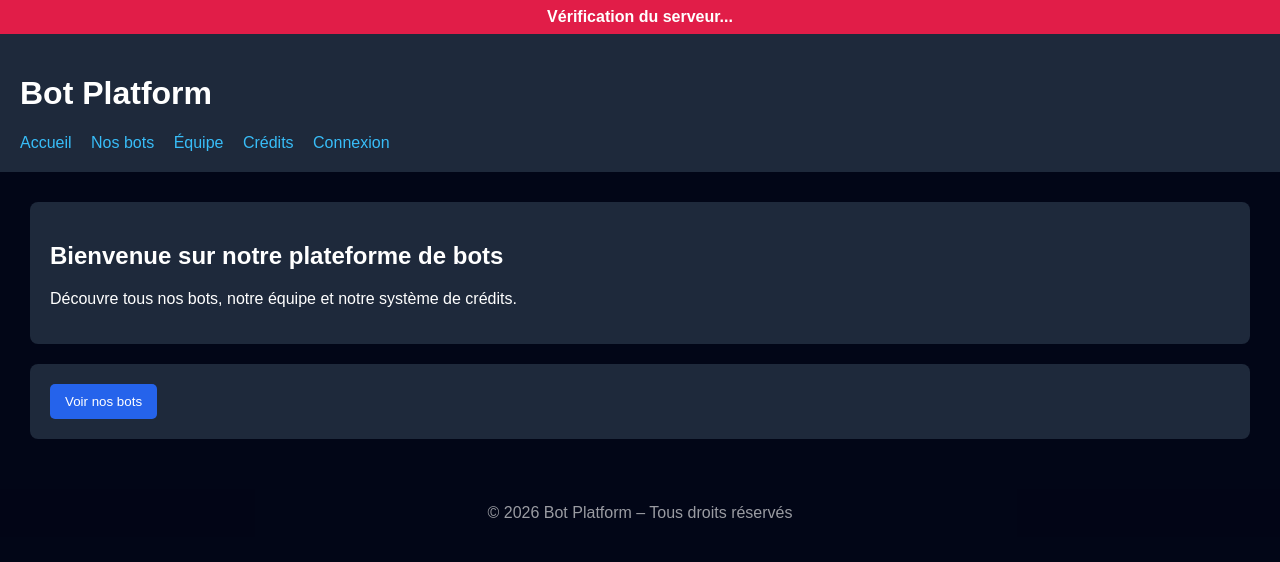
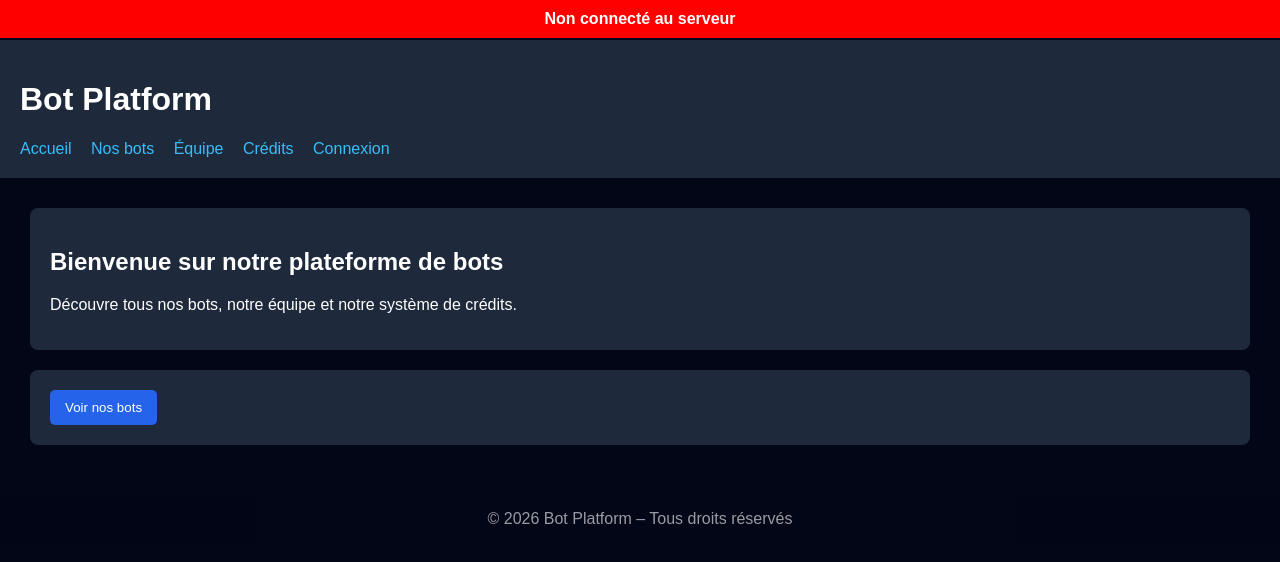
Before and after one commit to skycatgamingespore74-hub/skyfactory, a website: page index.html in a window 1280 px wide. Drawn offline with Linux system fonts and the light colour scheme; no server answers.

Commit message:
Update server status bar styles and markup

```diff
--- a/index.html
+++ b/index.html
@@ -14,26 +14,29 @@
 button { padding:10px 15px; border:none; background:#2563eb; color:white; border-radius:5px; cursor:pointer; }
 input { padding:10px; width:100%; margin-bottom:10px; }
 footer { background:#020617; text-align:center; padding:15px; opacity:0.6; }
-
-/* Bande serveur en haut */
-#server-status {
+/* ===================== Bande de connexion serveur ===================== */
+#server-status-bar {
     width: 100%;
-    padding: 8px 0;
+    padding: 10px;
     text-align: center;
     font-weight: bold;
     color: white;
-    background-color: #e11d48; /* rouge = déconnecté */
+    background-color: #ff0000; /* rouge */
+    position: fixed;
+    top: 0;
+    left: 0;
+    z-index: 1000;
 }
-#server-status.connected {
-    background-color: #22c55e; /* vert = connecté */
-}
+body.connected #server-status-bar { background-color: #4ade80; } /* vert si connecté */
+body.disconnected #server-status-bar { background-color: #ff0000; } /* rouge si non connecté */
+body { padding-top: 40px; } /* espace pour la bande */
 </style>
 
 </head>
 <body>
 
 <!-- Bande serveur -->
-<div id="server-status">Vérification du serveur...</div>
+<div id="server-status-bar">Vérification connexion serveur...</div>
 
 <header>
 <h1>Bot Platform</h1>
```
